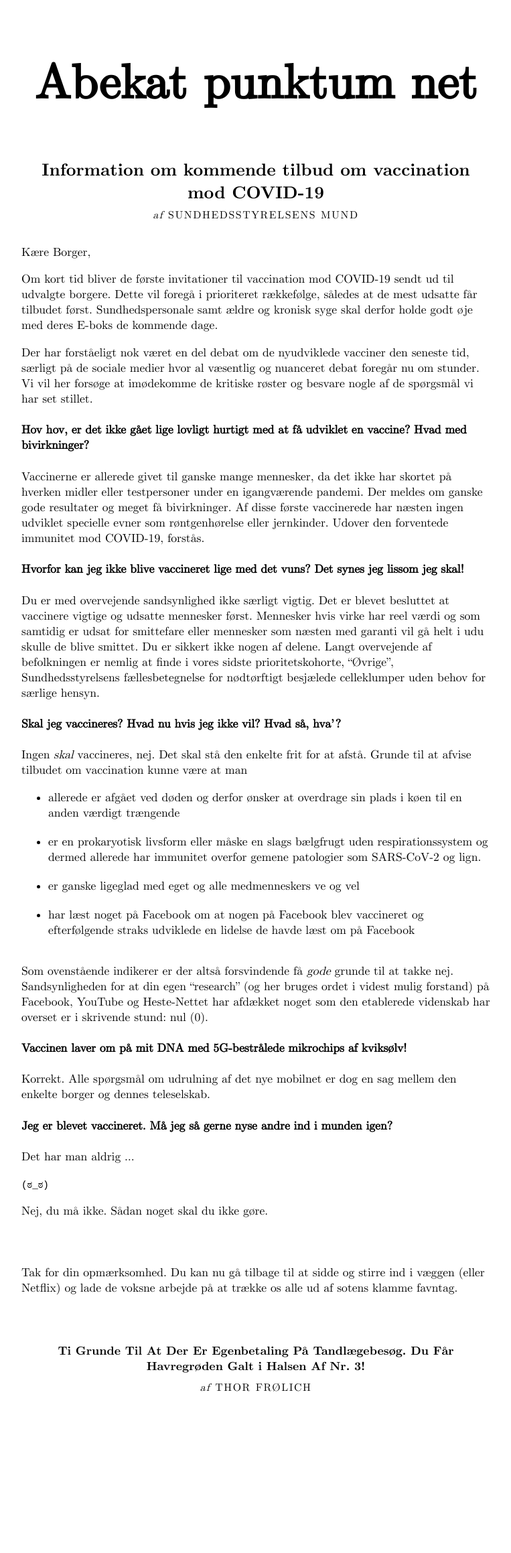
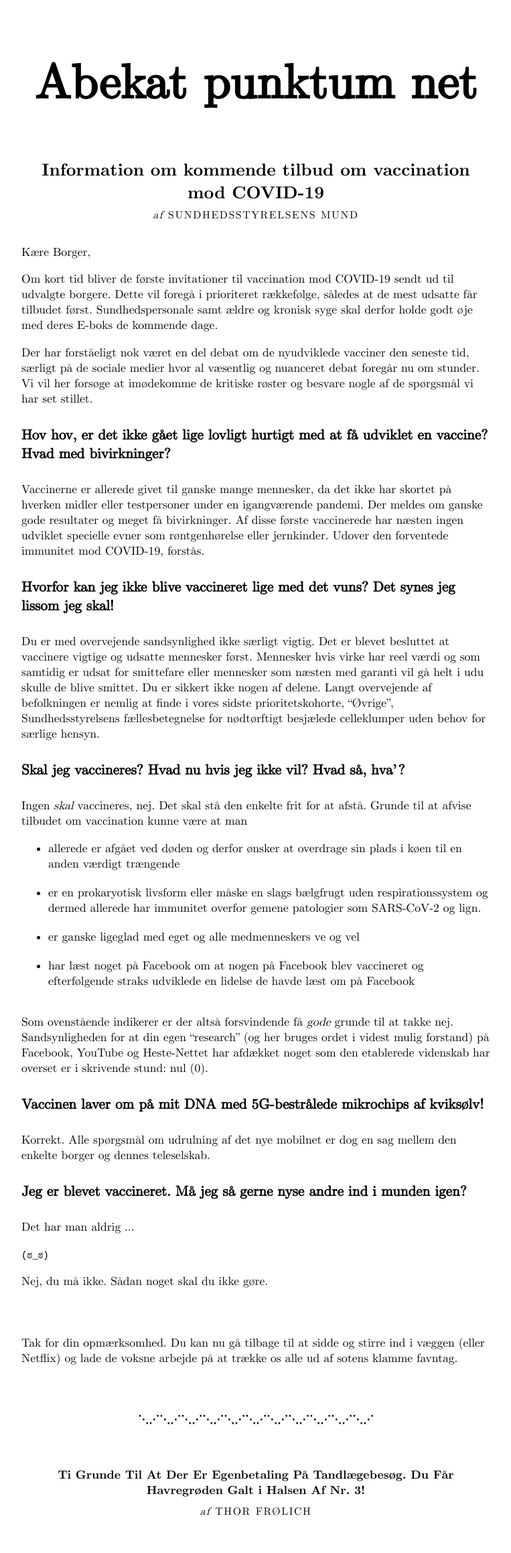
Before and after one commit to thorfroelich/thorfroelich.github.io, a Jekyll site: the page built from index.html, in a window 1280 px wide. Shown: the whole page at 67% size, without its empty margins (258-1021 px from the left). Built offline with Jekyll 4.4.1, drawn with Linux system fonts in a browser that asks for light colours; before the commit the page ends 2133 px from its top, so only the background shows below that.

Commit message:
Added h4 style and front page separator

```diff
--- a/assets/css/style.css
+++ b/assets/css/style.css
@@ -61,6 +61,10 @@ h3
     margin-bottom: 0.5em;
 }
 
+h4 {
+    font-size: 1.2em;
+}
+
 article {
     font-family: CMR;
     font-size: 1.1em;
--- a/index.html
+++ b/index.html
@@ -15,6 +15,9 @@ layout: default
 
 {% endfor %}
 
+<h3>⋱⋰⋱⋰⋱⋰⋱⋰⋱⋰⋱⋰⋱⋰⋱⋰⋱⋰⋱⋰⋱⋰</h3>
+<br><br>
+
 {% for post in site.posts offset:1 %}
 
 <article>
```
